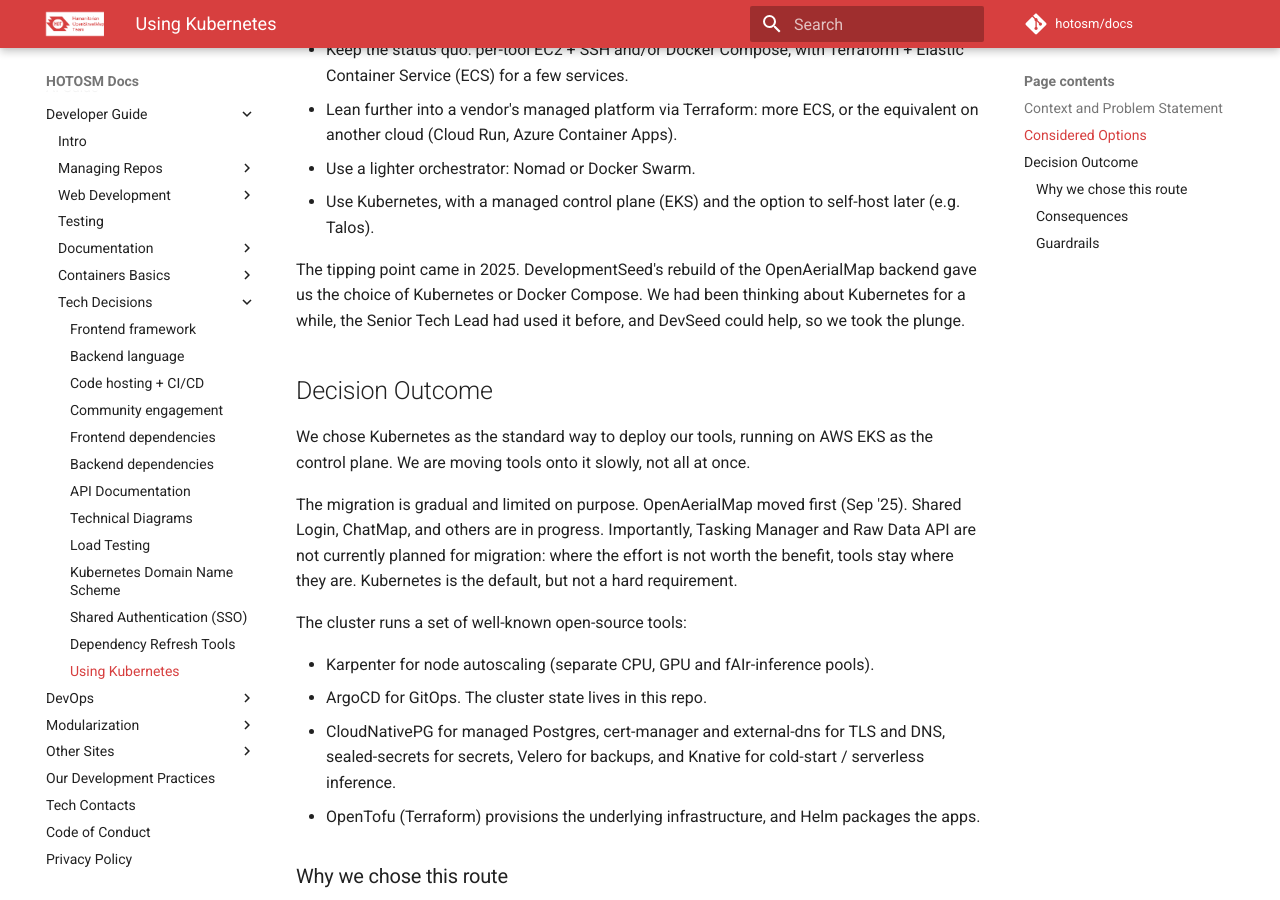
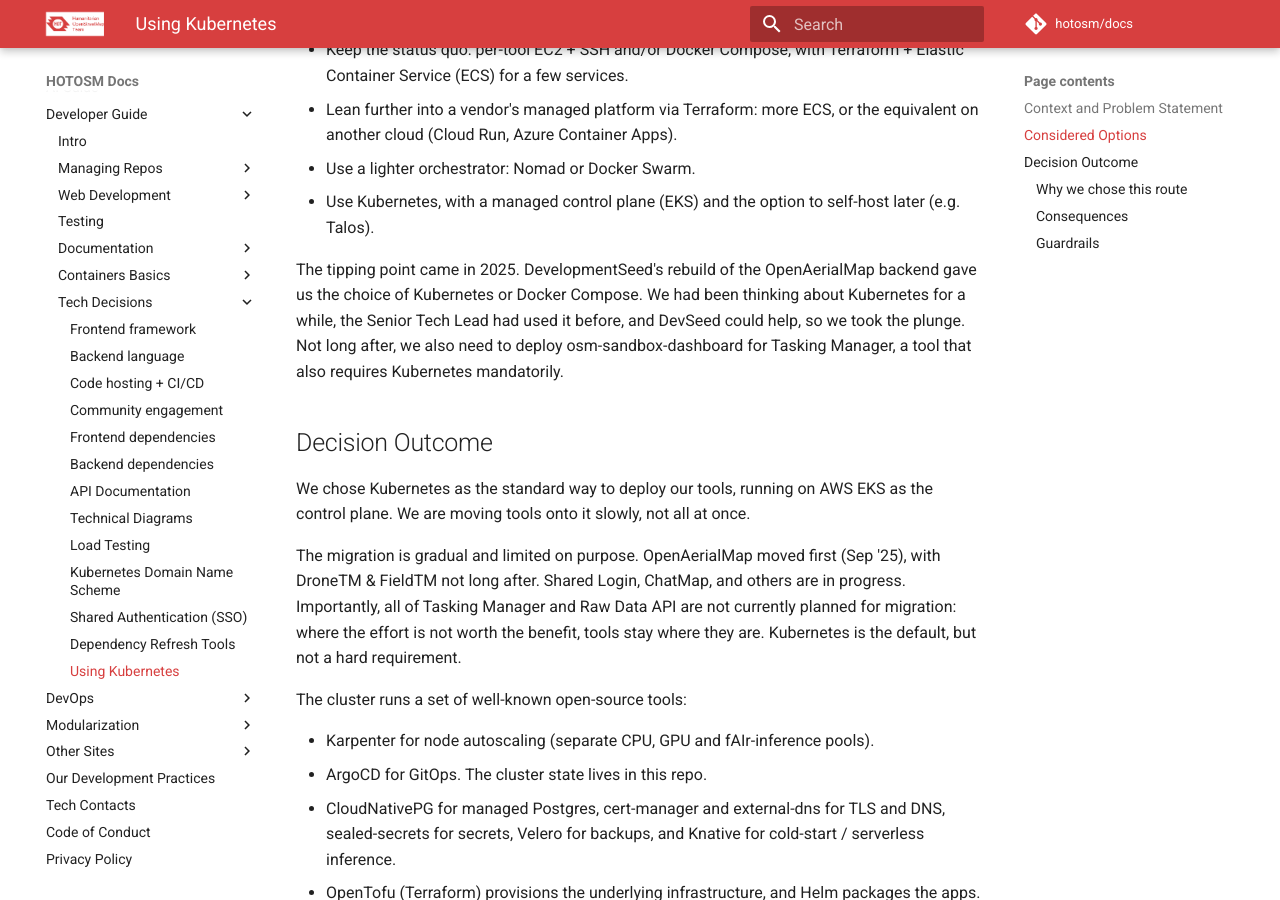
Before and after one commit to hotosm/docs, an MkDocs documentation site: the page built from docs/decisions/0013-kubernetes.md, in a window 1280 px wide and 900 px high, scrolled down 868 px. Built offline with MkDocs 1.6.1 and Material for MkDocs 9.7.7, drawn with Linux system fonts in a browser that asks for light colours; comment, search, counter and statistics services are not loaded.

Commit message:
docs: tweak doc about kubernetes adoption

```diff
--- a/docs/decisions/0013-kubernetes.md
+++ b/docs/decisions/0013-kubernetes.md
@@ -41,7 +41,9 @@
 The tipping point came in 2025. DevelopmentSeed's rebuild of the OpenAerialMap
 backend gave us the choice of Kubernetes or Docker Compose. We had been
 thinking about Kubernetes for a while, the Senior Tech Lead had used it before,
-and DevSeed could help, so we took the plunge.
+and DevSeed could help, so we took the plunge. Not long after, we also
+need to deploy osm-sandbox-dashboard for Tasking Manager, a tool that
+also requires Kubernetes mandatorily.
 
 ## Decision Outcome
 
@@ -49,10 +51,11 @@
 as the control plane. We are moving tools onto it slowly, not all at once.
 
 The migration is gradual and limited on purpose. OpenAerialMap moved first
-(Sep '25). Shared Login, ChatMap, and others are in progress. Importantly,
-Tasking Manager and Raw Data API are not currently planned for migration: where
-the effort is not worth the benefit, tools stay where they are. Kubernetes is
-the default, but not a hard requirement.
+(Sep '25), with DroneTM & FieldTM not long after.
+Shared Login, ChatMap, and others are in progress. Importantly,
+all of Tasking Manager and Raw Data API are not currently planned for migration:
+where the effort is not worth the benefit, tools stay where they are.
+Kubernetes is the default, but not a hard requirement.
 
 The cluster runs a set of well-known open-source tools:
 
```
